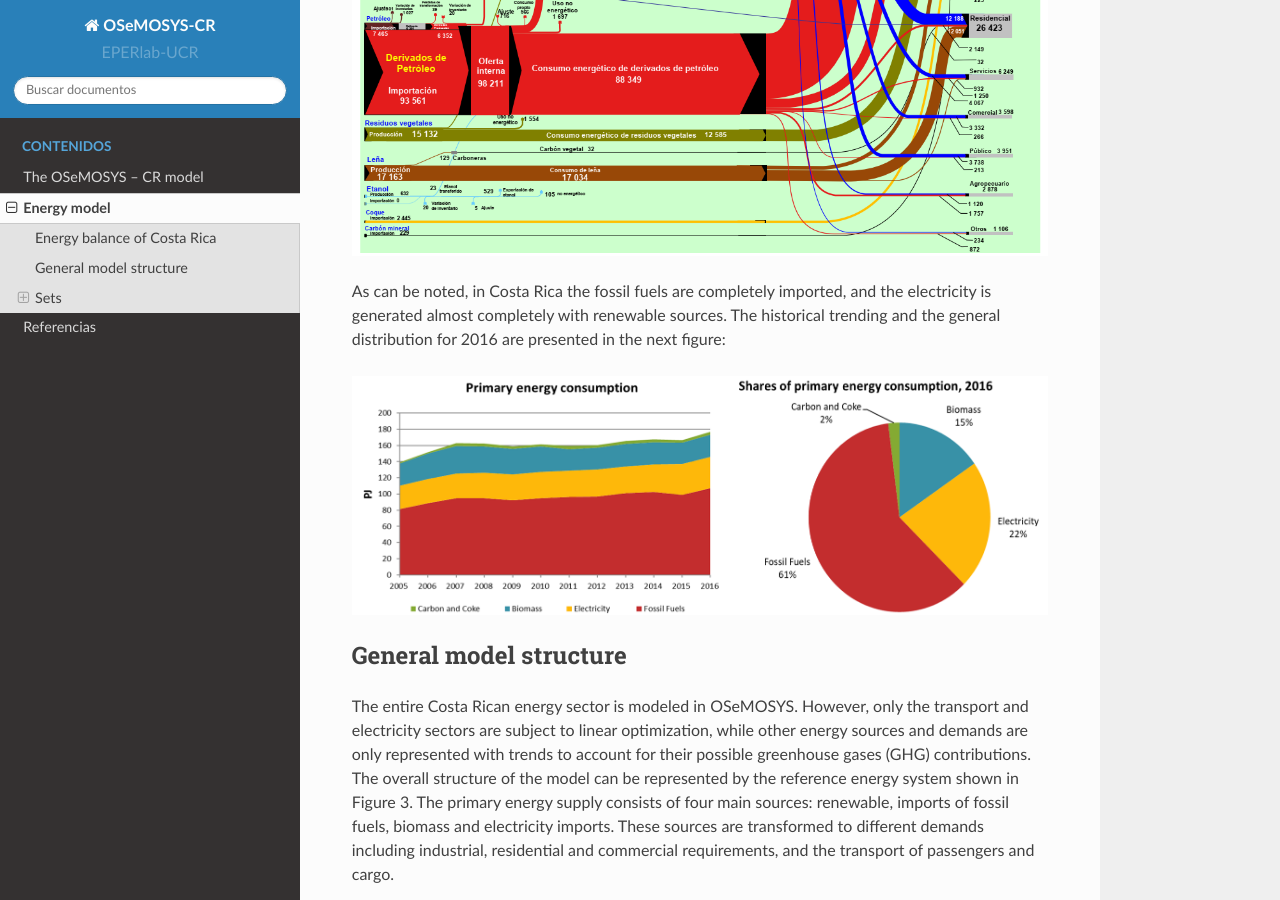
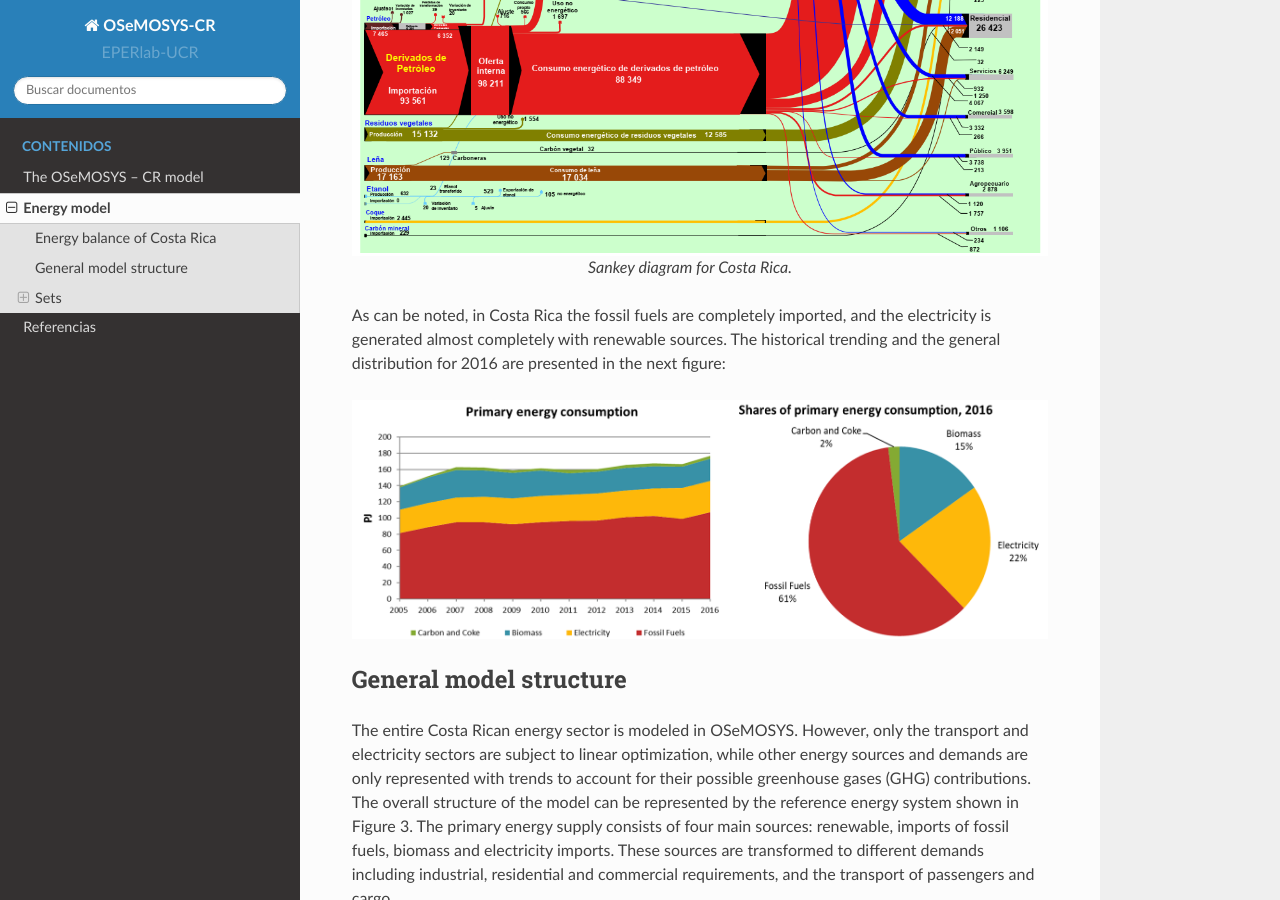
Before and after one commit to EPERLab/OSeMOSYS-CR, a Sphinx documentation site: the page built from docs/02EnergyModel.rst, in a window 1280 px wide and 900 px high, scrolled down 689 px. Built offline with Sphinx 7.4.7 and the Read the Docs theme 2.0.0, drawn with Linux system fonts in a browser that asks for light colours.

Commit message:
Update 02EnergyModel.rst

```diff
--- a/docs/02EnergyModel.rst
+++ b/docs/02EnergyModel.rst
@@ -8,7 +8,10 @@ Energy balance of Costa Rica
 
 The energy balance is the most important source of data for the model. It is prepared for the Secretariat of Planning of the Energy Subsector (SEPSE). The analysis concentrates and processes data from institutions such as The Costa Rica Institute of Electricity (ICE), the Costa Rican Petroleum Refinery (RECOPE) and the National Center for Energy Control (CENCE). The information is usually presented annually with excel books and a SANKEY diagram. The following figure shows the diagram for 2011:
 
-.. figure:: img/Fig_SankeyDiagram.png
+.. figure::  img/Fig_SankeyDiagram.png
+   :align:   center
+
+   Sankey diagram for Costa Rica.
 
 As can be noted, in Costa Rica the fossil fuels are completely imported, and the electricity is generated almost completely with renewable sources. The historical trending and the general distribution for 2016 are presented in the next figure:
 
```
